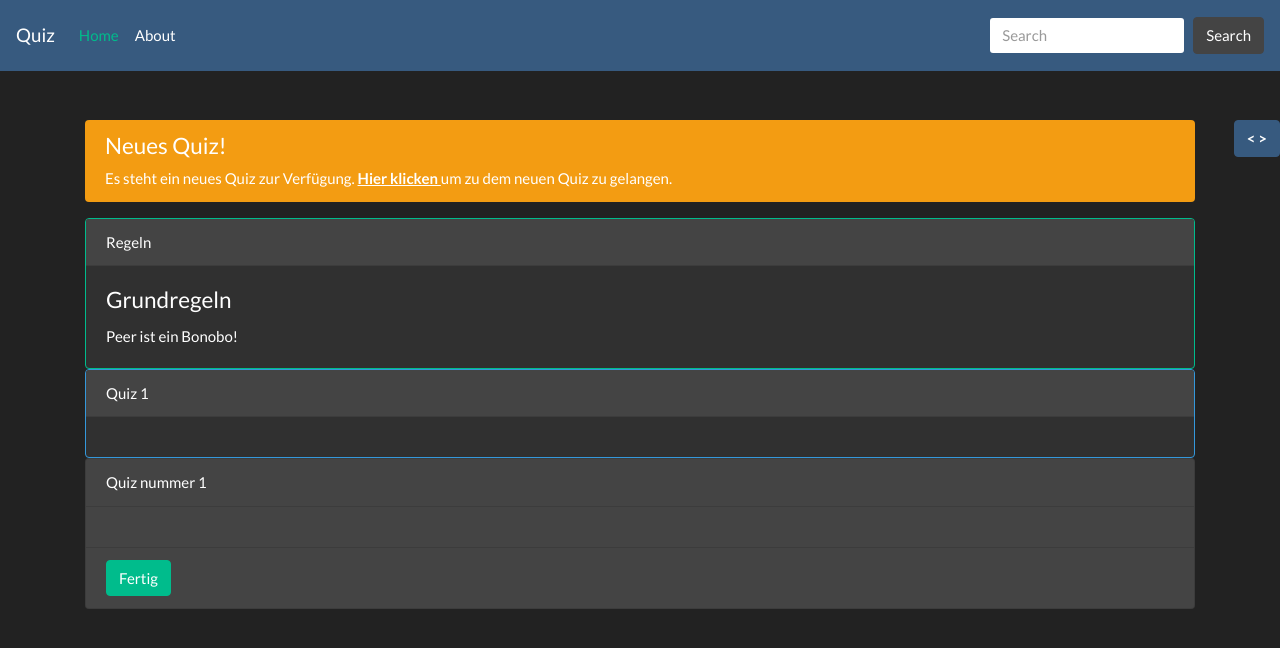
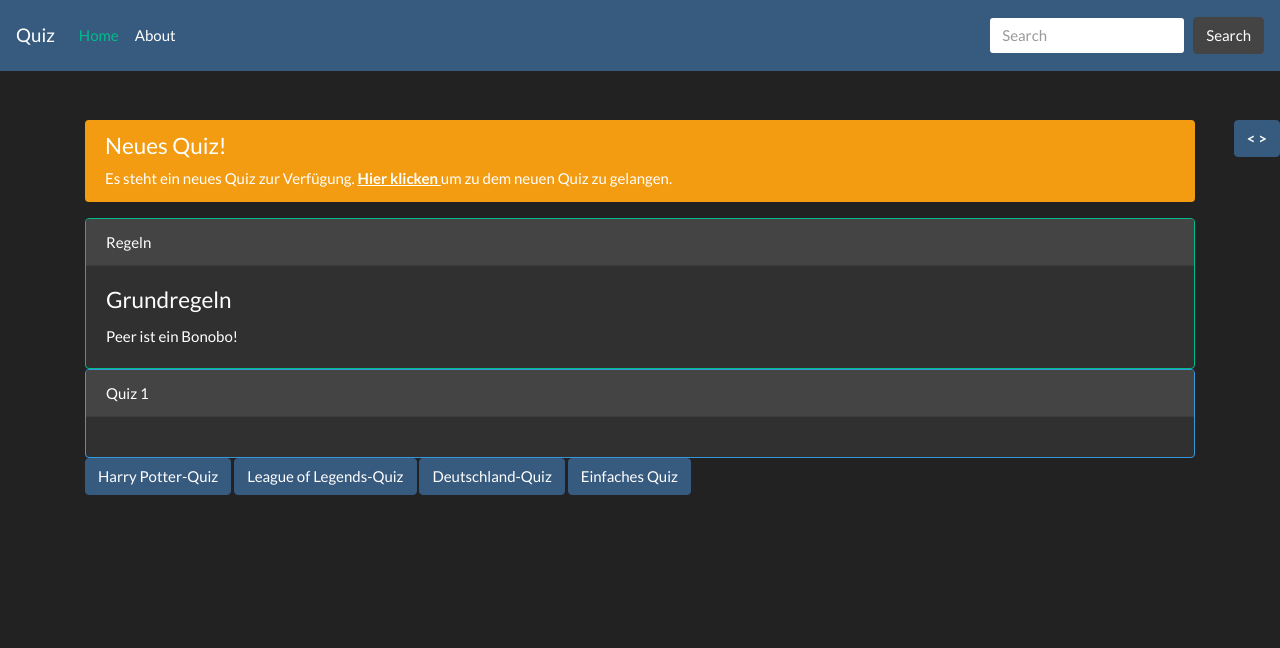
Before and after one commit to MrAPC/wp_it, a plain HTML site: page index.html in a window 1280 px wide. Drawn offline with Linux system fonts and the light colour scheme; no server answers.

Commit message:
Buttons auf Startseite

```diff
--- a/index.html
+++ b/index.html
@@ -90,7 +90,10 @@
         </div>
         <div class="row">
             <div class="col-lg-12">
-                <div id="Quiz"></div>
+                <a href="harrypotter.html" class="btn btn-primary">Harry Potter-Quiz</a>
+                <a href="leagueoflegends.html" class="btn btn-primary">League of Legends-Quiz</a>
+                <a href="deutschland.html" class="btn btn-primary">Deutschland-Quiz</a>
+                <a href="einfach.html" class="btn btn-primary">Einfaches Quiz</a>
             </div>
         </div>
     </div>
@@ -99,22 +102,9 @@
     <script src="js/popper/popper.min.js"></script>
     <script src="js/bootstrap/bootstrap.min.js"></script>
     <script src="js/custom.js"></script>
-    <script src="js/quizjs.js"></script>
 
-    <script>
-        $(function () {
-            /*
-            $.getJSON("quiz/quiz1.json", function (json) {
-                console.log(json); // this will show the info it in firebug console
-            });
-            */
 
-            document.getElementById('Quiz').quizJS({
-                title: 'Quiz nummer 1',
-                fragen: 'quiz/quiz3.json'
-            });
-        })
-    </script>
+
 </body>
 
 
```
